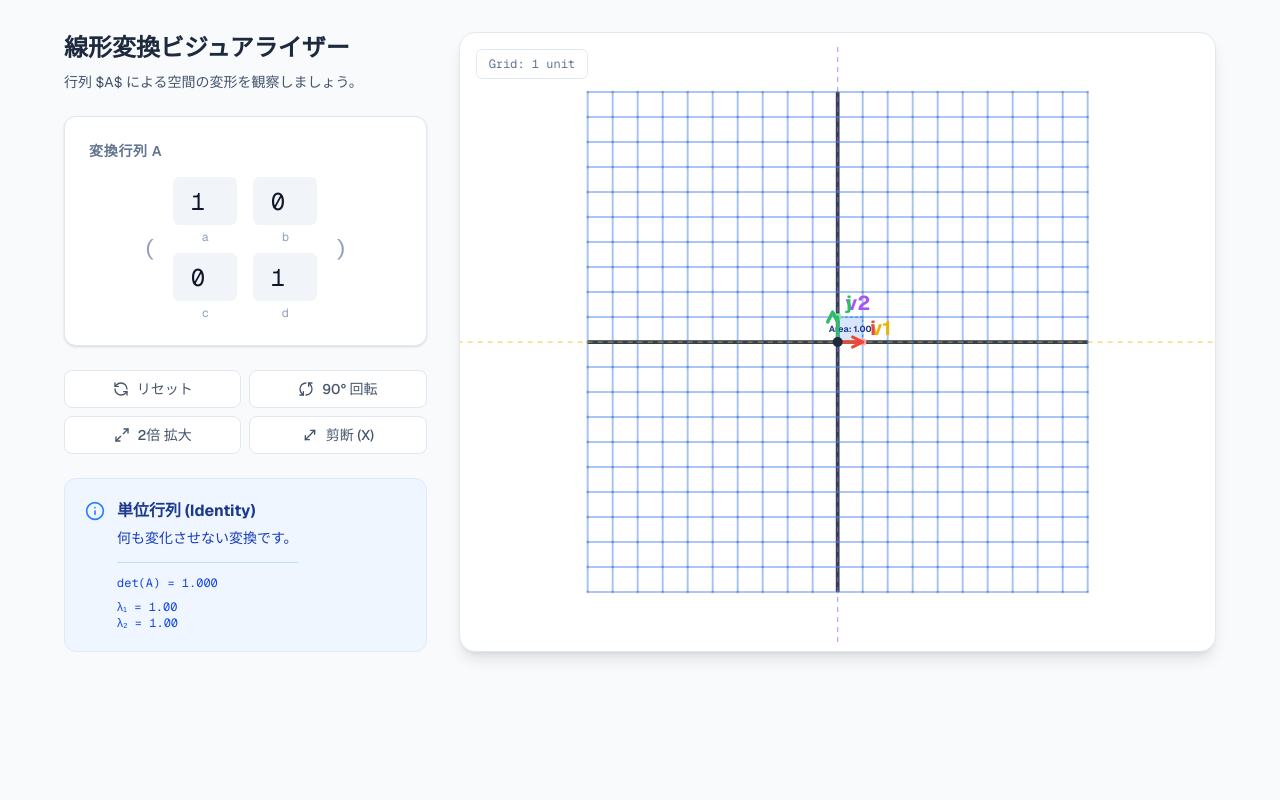
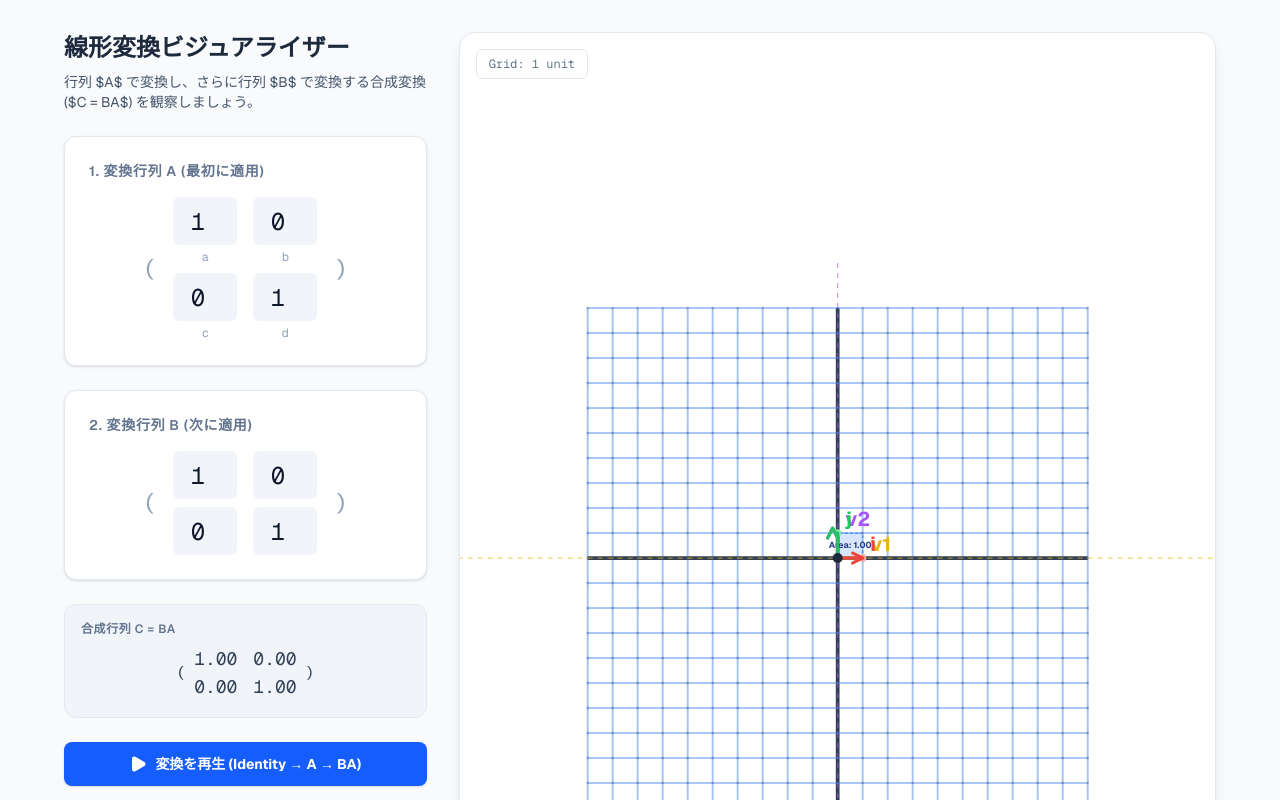
Before and after one commit to urijot/linear-algebra-app, a Next.js app: page / in a window 1280 px wide. Shown: the top 800 px of the page. Built offline with nearby package versions, Linux system fonts and the light colour scheme.

Commit message:
線形代数の「行列の積（合成変換）」を視覚化するため、2つ目の行列を導入

```diff
--- a/app/page.tsx
+++ b/app/page.tsx
@@ -2,7 +2,7 @@
 
 import React, { useState, useEffect, useMemo } from 'react';
 import { motion } from 'framer-motion';
-import { RefreshCcw, Info, MousePointer2, Maximize2, MoveDiagonal } from 'lucide-react';
+import { RefreshCcw, Info, MousePointer2, Maximize2, MoveDiagonal, Play, ArrowRight } from 'lucide-react';
 
 // --- 型定義 ---
 type Matrix = {
@@ -32,6 +32,16 @@ const transformVector = (matrix: Matrix, vector: Vector): Vector => {
   return {
     x: matrix.a * vector.x + matrix.b * vector.y,
     y: matrix.c * vector.x + matrix.d * vector.y,
+  };
+};
+
+// 行列の積を計算 (C = B * A)
+const multiplyMatrices = (m1: Matrix, m2: Matrix): Matrix => {
+  return {
+    a: m1.a * m2.a + m1.b * m2.c,
+    b: m1.a * m2.b + m1.b * m2.d,
+    c: m1.c * m2.a + m1.d * m2.c,
+    d: m1.c * m2.b + m1.d * m2.d,
   };
 };
 
@@ -162,7 +172,9 @@ const calculateEigen = (m: Matrix): { values: number[]; vectors: Vector[] } | nu
 // --- コンポーネント ---
 
 export default function LinearAlgebraPage() {
-  const [matrix, setMatrix] = useState<Matrix>({ a: 1, b: 0, c: 0, d: 1 });
+  const [matrixA, setMatrixA] = useState<Matrix>({ a: 1, b: 0, c: 0, d: 1 });
+  const [matrixB, setMatrixB] = useState<Matrix>({ a: 1, b: 0, c: 0, d: 1 });
+  const [animationStep, setAnimationStep] = useState<'idle' | 'stepA' | 'stepBA'>('stepBA');
   const [hoveredVector, setHoveredVector] = useState<'i' | 'j' | null>(null);
 
   // グリッド線の生成
@@ -202,16 +214,33 @@ export default function LinearAlgebraPage() {
     return points;
   }, []);
 
+  // 合成行列の計算 (C = B * A)
+  const matrixC = useMemo(() => multiplyMatrices(matrixB, matrixA), [matrixA, matrixB]);
+
+  // 現在表示すべき行列（アニメーション用）
+  const currentMatrix = useMemo(() => {
+    switch (animationStep) {
+      case 'idle': // 初期状態（単位行列）
+        return { a: 1, b: 0, c: 0, d: 1 };
+      case 'stepA': // Aによる変換
+        return matrixA;
+      case 'stepBA': // B(A)による変換（最終結果）
+        return matrixC;
+      default:
+        return matrixC;
+    }
+  }, [animationStep, matrixA, matrixC]);
+
   // 変換後の基底ベクトル
-  const transformedI = transformVector(matrix, { x: 1, y: 0 });
-  const transformedJ = transformVector(matrix, { x: 0, y: 1 });
+  const transformedI = transformVector(currentMatrix, { x: 1, y: 0 });
+  const transformedJ = transformVector(currentMatrix, { x: 0, y: 1 });
 
   // 平行四辺形の4点目と行列式（面積）
   const transformedSum = {
     x: transformedI.x + transformedJ.x,
     y: transformedI.y + transformedJ.y,
   };
-  const det = matrix.a * matrix.d - matrix.b * matrix.c;
+  const det = currentMatrix.a * currentMatrix.d - currentMatrix.b * currentMatrix.c;
   const originSvg = toSvg(0, 0);
   const iSvg = toSvg(transformedI.x, transformedI.y);
   const sumSvg = toSvg(transformedSum.x, transformedSum.y);
@@ -219,16 +248,22 @@ export default function LinearAlgebraPage() {
   const centerSvg = toSvg(transformedSum.x / 2, transformedSum.y / 2);
 
   // 解析結果
-  const analysis = analyzeMatrix(matrix);
+  const analysis = analyzeMatrix(currentMatrix);
 
   // 固有値・固有ベクトルの計算
-  const eigenData = useMemo(() => calculateEigen(matrix), [matrix]);
+  const eigenData = useMemo(() => calculateEigen(currentMatrix), [currentMatrix]);
 
   // 入力ハンドラ
-  const handleInputChange = (key: keyof Matrix, value: string) => {
+  const handleInputChange = (target: 'A' | 'B', key: keyof Matrix, value: string) => {
     const num = parseFloat(value);
     if (!isNaN(num)) {
-      setMatrix((prev) => ({ ...prev, [key]: num }));
+      if (target === 'A') {
+        setMatrixA((prev) => ({ ...prev, [key]: num }));
+      } else {
+        setMatrixB((prev) => ({ ...prev, [key]: num }));
+      }
+      // 編集中は最終結果を表示
+      setAnimationStep('stepBA');
     } else if (value === '' || value === '-') {
        // 入力途中を許容するための処理（実際にはstateをstringで持つか、onBlurで確定する方がUXが良いが、プロトタイプとして簡易実装）
     }
@@ -236,20 +271,31 @@ export default function LinearAlgebraPage() {
 
   // プリセット適用
   const applyPreset = (type: 'identity' | 'rotate90' | 'scale2' | 'shearX') => {
+    // プリセット適用時はBをリセットし、Aに適用する
+    setMatrixB({ a: 1, b: 0, c: 0, d: 1 });
+    setAnimationStep('stepBA');
+
     switch (type) {
       case 'identity':
-        setMatrix({ a: 1, b: 0, c: 0, d: 1 });
+        setMatrixA({ a: 1, b: 0, c: 0, d: 1 });
         break;
       case 'rotate90':
-        setMatrix({ a: 0, b: -1, c: 1, d: 0 });
+        setMatrixA({ a: 0, b: -1, c: 1, d: 0 });
         break;
       case 'scale2':
-        setMatrix({ a: 2, b: 0, c: 0, d: 2 });
+        setMatrixA({ a: 2, b: 0, c: 0, d: 2 });
         break;
       case 'shearX':
-        setMatrix({ a: 1, b: 1, c: 0, d: 1 });
+        setMatrixA({ a: 1, b: 1, c: 0, d: 1 });
         break;
     }
+  };
+
+  // アニメーション再生
+  const playAnimation = () => {
+    setAnimationStep('idle');
+    setTimeout(() => setAnimationStep('stepA'), 800);
+    setTimeout(() => setAnimationStep('stepBA'), 2000);
   };
 
   return (
@@ -261,14 +307,14 @@ export default function LinearAlgebraPage() {
           <header>
             <h1 className="text-2xl font-bold text-slate-800 mb-2">線形変換ビジュアライザー</h1>
             <p className="text-slate-600 text-sm">
-              行列 $A$ による空間の変形を観察しましょう。
+              行列 $A$ で変換し、さらに行列 $B$ で変換する合成変換 ($C = BA$) を観察しましょう。
             </p>
           </header>
 
-          {/* 行列入力フォーム */}
+          {/* 行列入力フォーム A */}
           <div className="bg-white p-6 rounded-xl shadow-sm border border-slate-200">
             <h2 className="text-sm font-semibold text-slate-500 uppercase tracking-wider mb-4 flex items-center gap-2">
-              変換行列 A
+              1. 変換行列 A (最初に適用)
             </h2>
             <div className="flex items-center justify-center gap-4 text-2xl font-mono">
               <span className="text-slate-400 select-none">{'('}</span>
@@ -277,8 +323,8 @@ export default function LinearAlgebraPage() {
                   <input
                     type="number"
                     step="0.1"
-                    value={matrix.a}
-                    onChange={(e) => handleInputChange('a', e.target.value)}
+                    value={matrixA.a}
+                    onChange={(e) => handleInputChange('A', 'a', e.target.value)}
                     className="w-16 h-12 text-center bg-slate-100 rounded-md border border-transparent focus:border-blue-500 focus:bg-white focus:ring-2 focus:ring-blue-200 outline-none transition-all"
                   />
                   <label className="text-xs text-center text-slate-400 mt-1">a</label>
@@ -287,8 +333,8 @@ export default function LinearAlgebraPage() {
                   <input
                     type="number"
                     step="0.1"
-                    value={matrix.b}
-                    onChange={(e) => handleInputChange('b', e.target.value)}
+                    value={matrixA.b}
+                    onChange={(e) => handleInputChange('A', 'b', e.target.value)}
                     className="w-16 h-12 text-center bg-slate-100 rounded-md border border-transparent focus:border-blue-500 focus:bg-white focus:ring-2 focus:ring-blue-200 outline-none transition-all"
                   />
                   <label className="text-xs text-center text-slate-400 mt-1">b</label>
@@ -297,8 +343,8 @@ export default function LinearAlgebraPage() {
                   <input
                     type="number"
                     step="0.1"
-                    value={matrix.c}
-                    onChange={(e) => handleInputChange('c', e.target.value)}
+                    value={matrixA.c}
+                    onChange={(e) => handleInputChange('A', 'c', e.target.value)}
                     className="w-16 h-12 text-center bg-slate-100 rounded-md border border-transparent focus:border-blue-500 focus:bg-white focus:ring-2 focus:ring-blue-200 outline-none transition-all"
                   />
                   <label className="text-xs text-center text-slate-400 mt-1">c</label>
@@ -307,8 +353,8 @@ export default function LinearAlgebraPage() {
                   <input
                     type="number"
                     step="0.1"
-                    value={matrix.d}
-                    onChange={(e) => handleInputChange('d', e.target.value)}
+                    value={matrixA.d}
+                    onChange={(e) => handleInputChange('A', 'd', e.target.value)}
                     className="w-16 h-12 text-center bg-slate-100 rounded-md border border-transparent focus:border-blue-500 focus:bg-white focus:ring-2 focus:ring-blue-200 outline-none transition-all"
                   />
                   <label className="text-xs text-center text-slate-400 mt-1">d</label>
@@ -318,31 +364,104 @@ export default function LinearAlgebraPage() {
             </div>
           </div>
 
+          {/* 行列入力フォーム B */}
+          <div className="bg-white p-6 rounded-xl shadow-sm border border-slate-200">
+            <h2 className="text-sm font-semibold text-slate-500 uppercase tracking-wider mb-4 flex items-center gap-2">
+              2. 変換行列 B (次に適用)
+            </h2>
+            <div className="flex items-center justify-center gap-4 text-2xl font-mono">
+              <span className="text-slate-400 select-none">{'('}</span>
+              <div className="grid grid-cols-2 gap-x-4 gap-y-2">
+                <div className="flex flex-col">
+                  <input
+                    type="number"
+                    step="0.1"
+                    value={matrixB.a}
+                    onChange={(e) => handleInputChange('B', 'a', e.target.value)}
+                    className="w-16 h-12 text-center bg-slate-100 rounded-md border border-transparent focus:border-purple-500 focus:bg-white focus:ring-2 focus:ring-purple-200 outline-none transition-all"
+                  />
+                </div>
+                <div className="flex flex-col">
+                  <input
+                    type="number"
+                    step="0.1"
+                    value={matrixB.b}
+                    onChange={(e) => handleInputChange('B', 'b', e.target.value)}
+                    className="w-16 h-12 text-center bg-slate-100 rounded-md border border-transparent focus:border-purple-500 focus:bg-white focus:ring-2 focus:ring-purple-200 outline-none transition-all"
+                  />
+                </div>
+                <div className="flex flex-col">
+                  <input
+                    type="number"
+                    step="0.1"
+                    value={matrixB.c}
+                    onChange={(e) => handleInputChange('B', 'c', e.target.value)}
+                    className="w-16 h-12 text-center bg-slate-100 rounded-md border border-transparent focus:border-purple-500 focus:bg-white focus:ring-2 focus:ring-purple-200 outline-none transition-all"
+                  />
+                </div>
+                <div className="flex flex-col">
+                  <input
+                    type="number"
+                    step="0.1"
+                    value={matrixB.d}
+                    onChange={(e) => handleInputChange('B', 'd', e.target.value)}
+                    className="w-16 h-12 text-center bg-slate-100 rounded-md border border-transparent focus:border-purple-500 focus:bg-white focus:ring-2 focus:ring-purple-200 outline-none transition-all"
+                  />
+                </div>
+              </div>
+              <span className="text-slate-400 select-none">{')'}</span>
+            </div>
+          </div>
+
+          {/* 合成行列 C の表示 */}
+          <div className="bg-slate-100 p-4 rounded-xl border border-slate-200">
+            <h2 className="text-xs font-semibold text-slate-500 uppercase tracking-wider mb-2">
+              合成行列 C = BA
+            </h2>
+            <div className="flex items-center justify-center gap-2 font-mono text-slate-700">
+              <span>(</span>
+              <div className="grid grid-cols-2 gap-x-4 text-lg">
+                <div className="text-right">{matrixC.a.toFixed(2)}</div>
+                <div className="text-right">{matrixC.b.toFixed(2)}</div>
+                <div className="text-right">{matrixC.c.toFixed(2)}</div>
+                <div className="text-right">{matrixC.d.toFixed(2)}</div>
+              </div>
+              <span>)</span>
+            </div>
+          </div>
+
           {/* プリセットボタン */}
           <div className="grid grid-cols-2 gap-2">
+            <button
+              onClick={playAnimation}
+              className="col-span-2 flex items-center justify-center gap-2 px-4 py-3 bg-blue-600 text-white rounded-lg text-sm font-bold hover:bg-blue-700 transition-colors shadow-sm mb-2"
+            >
+              <Play size={18} fill="currentColor" /> 変換を再生 (Identity → A → BA)
+            </button>
+
             <button
               onClick={() => applyPreset('identity')}
               className="flex items-center justify-center gap-2 px-4 py-2 bg-white border border-slate-200 rounded-lg text-sm font-medium text-slate-600 hover:bg-slate-50 hover:text-blue-600 transition-colors"
             >
-              <RefreshCcw size={16} /> リセット
+              <RefreshCcw size={16} /> Aをリセット
             </button>
             <button
               onClick={() => applyPreset('rotate90')}
               className="flex items-center justify-center gap-2 px-4 py-2 bg-white border border-slate-200 rounded-lg text-sm font-medium text-slate-600 hover:bg-slate-50 hover:text-blue-600 transition-colors"
             >
-              <RefreshCcw size={16} className="rotate-90" /> 90° 回転
+              <RefreshCcw size={16} className="rotate-90" /> A: 90° 回転
             </button>
             <button
               onClick={() => applyPreset('scale2')}
               className="flex items-center justify-center gap-2 px-4 py-2 bg-white border border-slate-200 rounded-lg text-sm font-medium text-slate-600 hover:bg-slate-50 hover:text-blue-600 transition-colors"
             >
-              <Maximize2 size={16} /> 2倍 拡大
+              <Maximize2 size={16} /> A: 2倍 拡大
             </button>
             <button
               onClick={() => applyPreset('shearX')}
               className="flex items-center justify-center gap-2 px-4 py-2 bg-white border border-slate-200 rounded-lg text-sm font-medium text-slate-600 hover:bg-slate-50 hover:text-blue-600 transition-colors"
             >
-              <MoveDiagonal size={16} /> 剪断 (X)
+              <MoveDiagonal size={16} /> A: 剪断 (X)
             </button>
           </div>
 
@@ -351,12 +470,17 @@ export default function LinearAlgebraPage() {
             <div className="flex items-start gap-3">
               <Info className="text-blue-500 mt-0.5 shrink-0" size={20} />
               <div>
-                <h3 className="font-bold text-blue-900 mb-1">{analysis.title}</h3>
+                <div className="flex items-center gap-2 mb-1">
+                  <span className="text-xs font-bold uppercase px-2 py-0.5 rounded bg-blue-200 text-blue-800">
+                    {animationStep === 'idle' ? '初期状態' : animationStep === 'stepA' ? '変換 A' : '合成変換 BA'}
+                  </span>
+                  <h3 className="font-bold text-blue-900">{analysis.title}</h3>
+                </div>
                 <p className="text-sm text-blue-800 leading-relaxed">
                   {analysis.description}
                 </p>
                 <div className="mt-3 pt-3 border-t border-blue-200 text-xs text-blue-700 font-mono">
-                  det(A) = {(matrix.a * matrix.d - matrix.b * matrix.c).toFixed(3)}
+                  det = {det.toFixed(3)}
                 </div>
 
                 {/* 固有値情報の表示 */}
@@ -413,8 +537,8 @@ export default function LinearAlgebraPage() {
             <g>
               {gridLines.map((line) => {
                 // 始点と終点を変換
-                const tStart = transformVector(matrix, line.start);
-                const tEnd = transformVector(matrix, line.end);
+                const tStart = transformVector(currentMatrix, line.start);
+                const tEnd = transformVector(currentMatrix, line.end);
 
                 // SVG座標系へ
                 const svgStart = toSvg(tStart.x, tStart.y);
@@ -474,7 +598,7 @@ export default function LinearAlgebraPage() {
             {/* ドット格子 (Point Grid) */}
             <g>
               {dots.map((dot) => {
-                const tDot = transformVector(matrix, dot);
+                const tDot = transformVector(currentMatrix, dot);
                 const svgPos = toSvg(tDot.x, tDot.y);
                 const isI = dot.x === 1 && dot.y === 0;
                 const isJ = dot.x === 0 && dot.y === 1;
```
